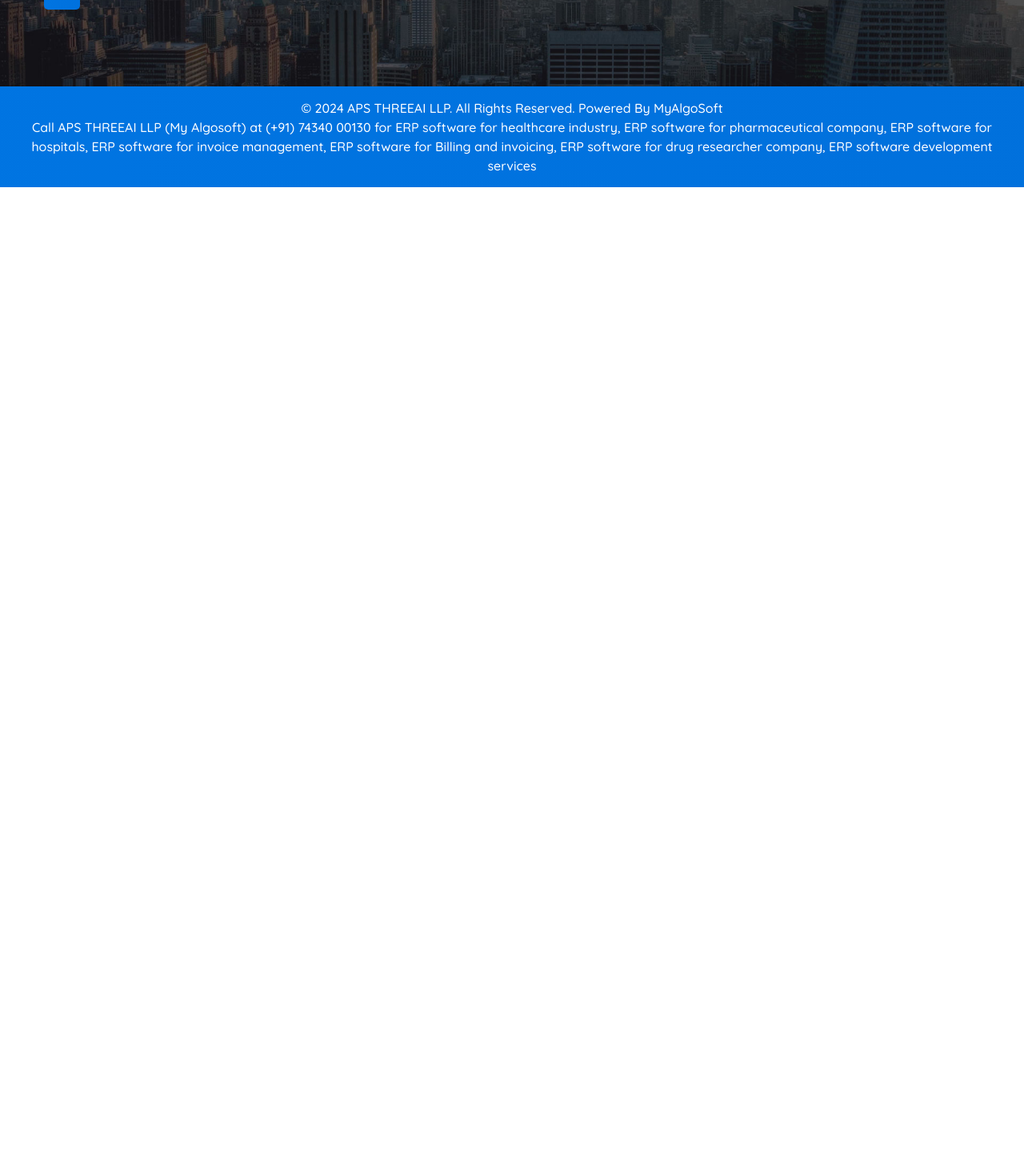
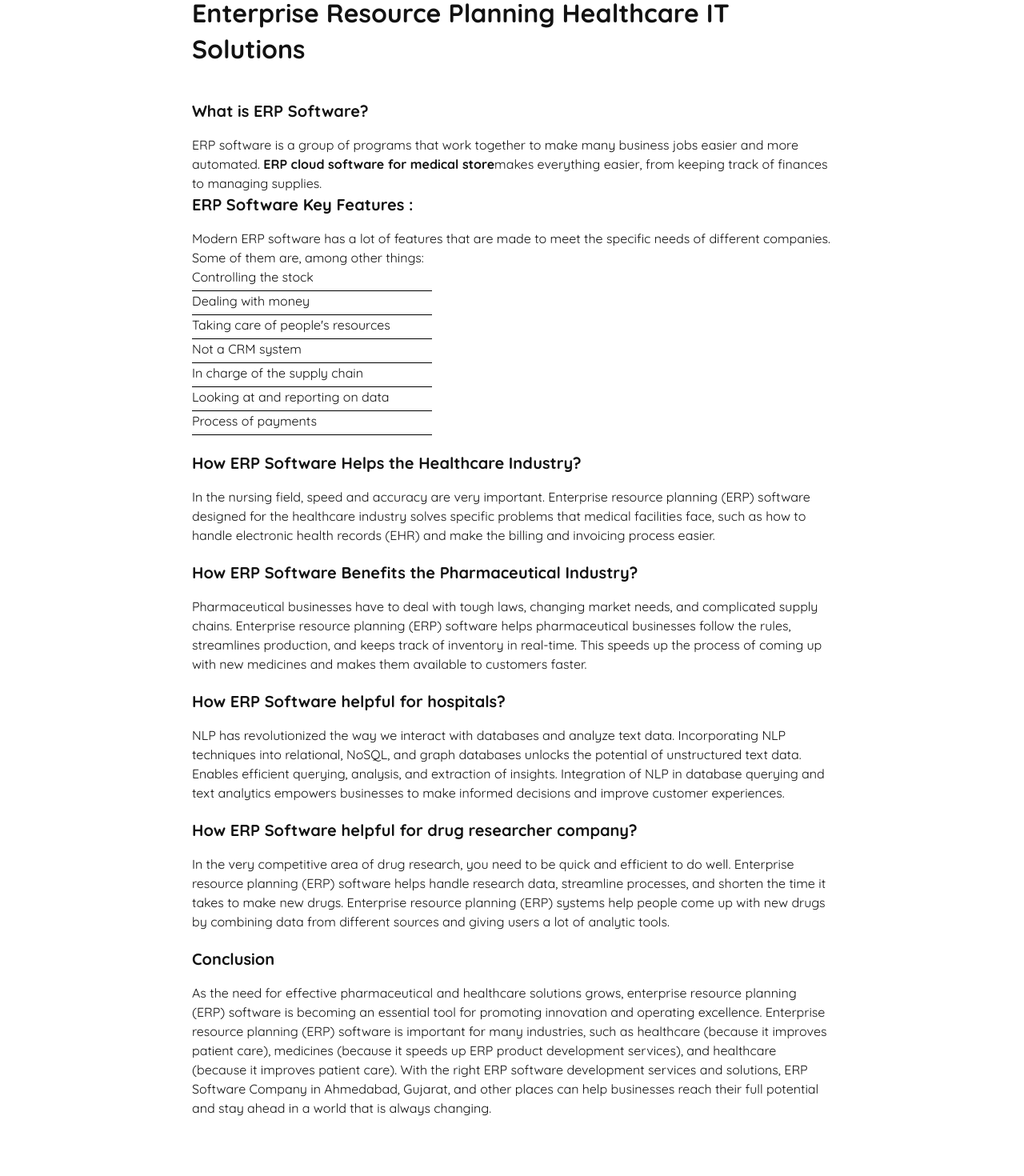
Before and after one commit to AJITSINHSolanki/website_2024, a Next.js app: page /healthcare_it_solutions in a window 1280 px wide. Before the commit this address had no page. Shown: the part 1260-2730 px from the top of the page at 80% size. Before the commit the page ends 1494 px from the top, so only its background shows below. Built offline with nearby package versions, Linux system fonts and the light colour scheme.

Commit message:
New page created halthcare_it_solution.
Ai: Blog Image Added.

some css added.

```diff
--- a/public/images/index.js
+++ b/public/images/index.js
@@ -49,6 +49,7 @@
 import BlogImg1 from "./blog1.jpg";
 import BlogImg2 from "./blog2.jpg";
 import BlogImg3 from "./blog-3.jpg";
+import BlogImg4 from "./blog_image4.png";
 import ServiceDetails from "./service-details.jpg";
 import NewHome1 from "./new/1.jpeg";
 import NewHome2 from "./new/2.jpeg";
@@ -155,6 +156,7 @@
   Testimonial2,
   Testimonial3,
   BlogImg3,
+  BlogImg4,
   Certificate,
   MultipleBusiness,
   PharmaSector,
--- /dev/null
+++ b/src/pages/healthcare_it_solutions.js
@@ -0,0 +1,145 @@
+import Head from "next/head";
+import { BlogImg3, BlogImg4 } from "../../public/images";
+import Blog from "@/components/blog";
+import Link from "next/link";
+
+const HealthcareItSolutions = () => {
+  return (
+    <>
+      <Head>
+        <title>Healthcare It Solutions</title>
+        <meta name="description" content="Generated by create next app" />
+        <meta name="viewport" content="width=device-width, initial-scale=1" />
+        <link rel="icon" href="/favicon.ico" />
+      </Head>
+      <div className="blog_main_title">
+        <div className="container">
+          <p className="main_title">
+            Blog <span>Details</span>
+          </p>
+        </div>
+      </div>
+      <div className="blog_info_details">
+        <div className="blog_imgbox">
+          <div className="images_box">
+            <img src={BlogImg4.src} alt="Internet of Things" />
+          </div>
+          <p className="blog_title">
+            Enterprise Resource Planning Healthcare IT Solutions
+          </p>
+        </div>
+        <div className="main_content_blog">
+          <div className="blog_in_box">
+            <p className="title">What is ERP Software? </p>
+            <div className="content">
+              <p>
+                ERP software is a group of programs that work together to make
+                many business jobs easier and more automated.{" "}
+                <span class="font_bold">
+                  ERP cloud software for medical store
+                </span>
+                makes everything easier, from keeping track of finances to
+                managing supplies.
+              </p>
+            </div>
+            <div className="blog_in_box">
+              <p className="title">ERP Software Key Features :</p>
+              <p>
+                Modern ERP software has a lot of features that are made to meet
+                the specific needs of different companies. Some of them are,
+                among other things:
+              </p>
+              <ul>
+                <ol class="ol_list">Controlling the stock</ol>
+                <ol class="ol_list">Dealing with money</ol>
+                <ol class="ol_list">Taking care of people's resources</ol>
+                <ol class="ol_list">Not a CRM system</ol>
+                <ol class="ol_list">In charge of the supply chain</ol>
+                <ol class="ol_list">Looking at and reporting on data</ol>
+                <ol class="ol_list">Process of payments</ol>
+              </ul>
+            </div>
+          </div>
+          <div className="blog_in_box">
+            <p className="title">
+              How ERP Software Helps the Healthcare Industry?
+            </p>
+            <p>
+              In the nursing field, speed and accuracy are very important.
+              Enterprise resource planning (ERP) software designed for the
+              healthcare industry solves specific problems that medical
+              facilities face, such as how to handle electronic health records
+              (EHR) and make the billing and invoicing process easier.
+            </p>
+          </div>
+          <div className="blog_in_box">
+            <p className="title">
+              How ERP Software Benefits the Pharmaceutical Industry?
+            </p>
+            <p>
+              Pharmaceutical businesses have to deal with tough laws, changing
+              market needs, and complicated supply chains. Enterprise resource
+              planning (ERP) software helps pharmaceutical businesses follow the
+              rules, streamlines production, and keeps track of inventory in
+              real-time. This speeds up the process of coming up with new
+              medicines and makes them available to customers faster.
+            </p>
+          </div>
+          <div className="blog_in_box">
+            <p className="title">How ERP Software helpful for hospitals?</p>
+            <div className="content">
+              <p>
+                NLP has revolutionized the way we interact with databases and
+                analyze text data. Incorporating NLP techniques into relational,
+                NoSQL, and graph databases unlocks the potential of unstructured
+                text data. Enables efficient querying, analysis, and extraction
+                of insights. Integration of NLP in database querying and text
+                analytics empowers businesses to make informed decisions and
+                improve customer experiences.
+              </p>
+            </div>
+          </div>
+          <div className="blog_in_box">
+            <p className="title">
+              How ERP Software helpful for drug researcher company?
+            </p>
+            <div className="content">
+              <p>
+                In the very competitive area of drug research, you need to be
+                quick and efficient to do well. Enterprise resource planning
+                (ERP) software helps handle research data, streamline processes,
+                and shorten the time it takes to make new drugs. Enterprise
+                resource planning (ERP) systems help people come up with new
+                drugs by combining data from different sources and giving users
+                a lot of analytic tools.
+              </p>
+            </div>
+          </div>
+          <div className="blog_in_box">
+            <p className="title">Conclusion</p>
+            <div className="content">
+              <p>
+                As the need for effective pharmaceutical and healthcare
+                solutions grows, enterprise resource planning (ERP) software is
+                becoming an essential tool for promoting innovation and
+                operating excellence. Enterprise resource planning (ERP)
+                software is important for many industries, such as healthcare
+                (because it improves patient care), medicines (because it speeds
+                up ERP product development services), and healthcare (because it
+                improves patient care). With the right ERP software development
+                services and solutions, ERP Software Company in Ahmedabad,
+                Gujarat, and other places can help businesses reach their full
+                potential and stay ahead in a world that is always changing.
+              </p>
+            </div>
+          </div>
+        </div>
+      </div>
+      <div className="ocrintroduction">
+        <Blog />
+      </div>
+    </>
+  );
+};
+
+export default HealthcareItSolutions;
--- a/src/styles/globals.css
+++ b/src/styles/globals.css
@@ -467,6 +467,12 @@
   pointer-events: none;
   display: block;
 }
+
+/* .images_box{
+  border: 2px solid red;
+  height: 500px;
+  width: 600px;
+} */
 
 .home_banner_slider .slider_item .images_box img {
   height: 100%;
@@ -2612,15 +2618,34 @@
 .blog_section .blog_list {
   margin-top: 50px;
 }
+.font_bold{
+  font-weight: 800;
+}
+.display{
+
+}
+.ol_list{
+  display: flex;
+  border-bottom: 1px solid black;
+   padding-bottom: 5px; /* Add some padding at the bottom for spacing */
+  /* margin-bottom: 5px; */
+  width: 300px;
+}
 
 .blog_list_not_slider {
   display: grid;
-  grid-template-columns: repeat(3, 1fr);
+  grid-template-columns: repeat(2, 1fr);
   grid-gap: 24px;
   gap: 24px;
   width: 100%;
   margin: 0 auto;
-}
+
+}
+.blog_item-inner{
+  /* border: 2px solid; */
+
+}
+.item--holder
 
 .internet_of_things_blog .blog_list_not_slider,
 .natural_language_blog .blog_list_not_slider,
--- a/src/utils/constant.ts
+++ b/src/utils/constant.ts
@@ -60,6 +60,7 @@
   Testimonial2,
   Testimonial3,
   BlogImg3,
+  BlogImg4,
   AzureAndGCP,
   NetCore,
   Postgres,
@@ -217,7 +218,6 @@
 ];
 
 export const HomeBannerCo = [
-
   {
     images: Analytics,
     description:
@@ -1114,6 +1114,13 @@
     sortContent:
       "We produce tremendous amounts of data every second in the digital age, with unstructured text data accounting...",
   },
+  {
+    img: BlogImg4,
+    title: "Enterprise Resource Planning Healthcare IT Solutions",
+    url: "/healthcare_it_solutions",
+    sortContent:
+      "In the fast-paced Healthcare IT Solutions and pharmaceutical businesses, it's important to manage operations well....",
+  },
 ];
 
 export const BlogInfoSlider = [
```
Also changed, not shown: public/images/blog_image4.png (added).
